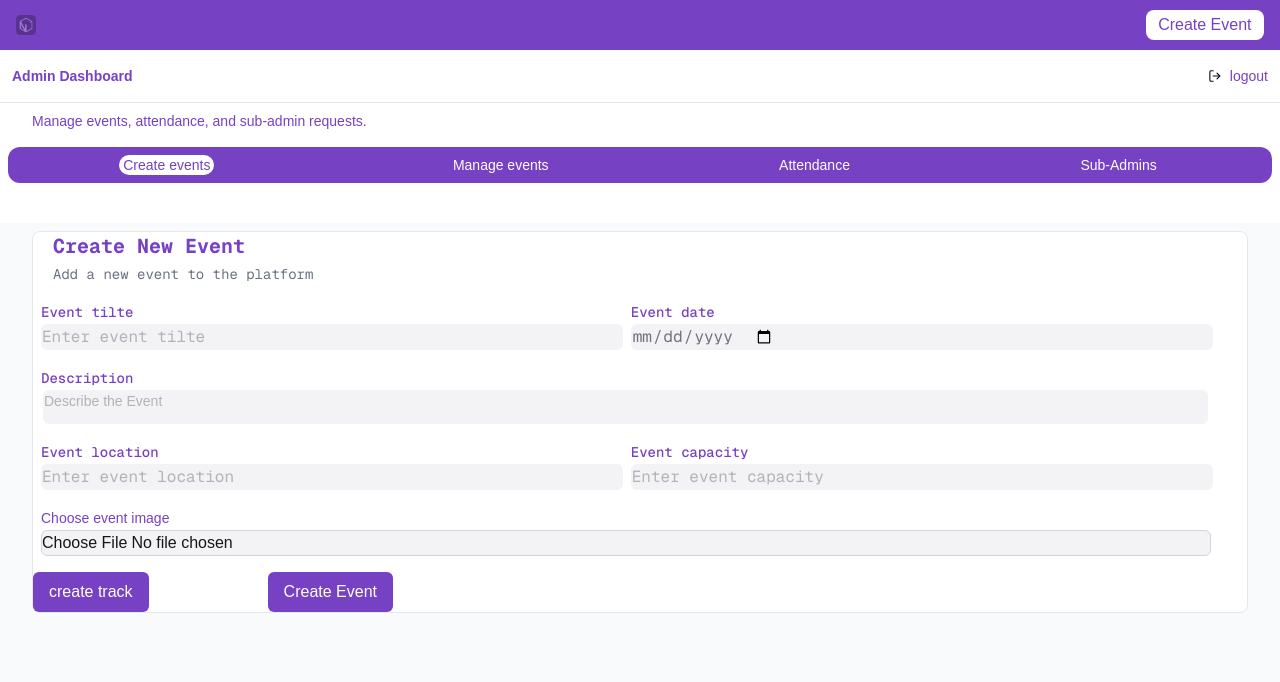
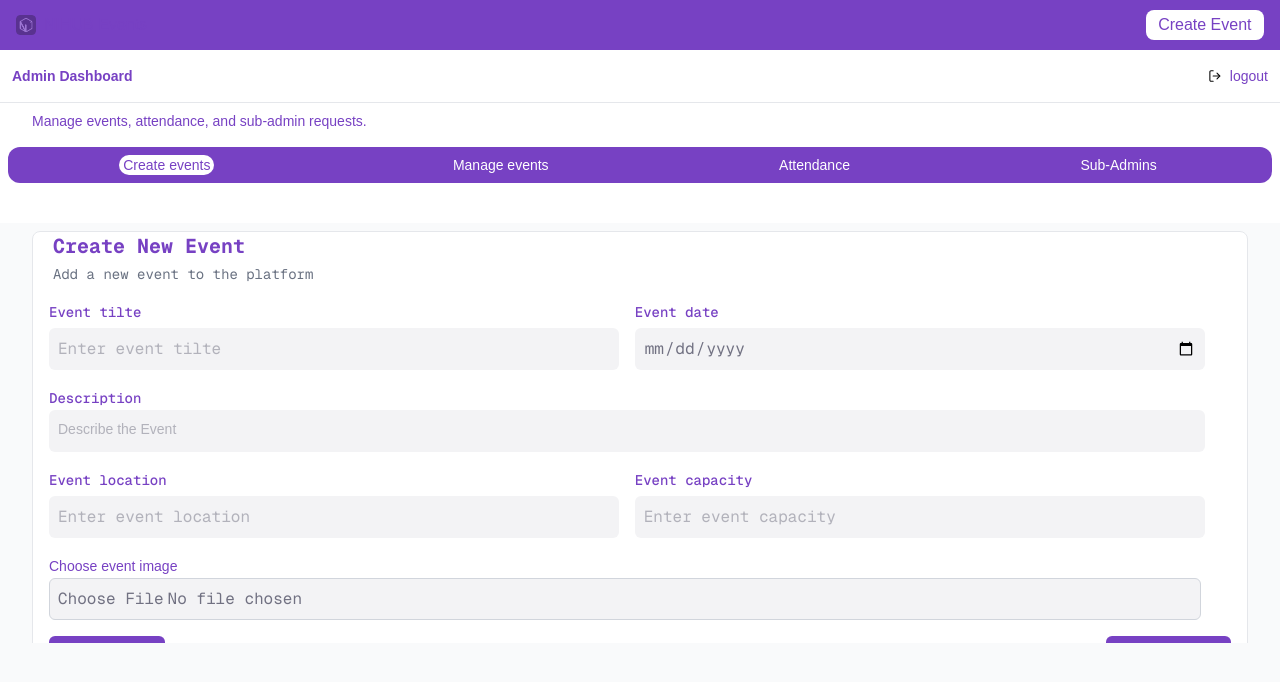
Before and after one commit to devyinka/NihubAttendance, a Next.js app: page /AddEvent in a window 1280 px wide. Shown: the top 682 px of the page. Built offline with nearby package versions, Linux system fonts and the light colour scheme; no server answers.

Commit message:
modified:   app/AddEvent/page.js 	modified:   public/src/components/AddEventPageComponents/Descriptioninput.jsx 	modified:   public/src/components/AddEventPageComponents/Forminput.jsx

```diff
--- a/app/AddEvent/page.js
+++ b/app/AddEvent/page.js
@@ -166,13 +166,16 @@ const AddEvent = () => {
             }}
             className="space-y-4"
           >
-            <div className="ml-2 flex flex-wrap justify-between space-x-2 w-[80%] lg:w-[96.5%] ">
+            <div className="ml-2 flex flex-wrap -mx-2 w-[80%] lg:w-[96.5%]">
+              <div className="w-full md:w-1/2 px-2">
                 <Input
                   type="text"
                   label="Event tilte"
                   value={eventname}
                   setValue={seteventname}
                 />
+              </div>
+              <div className="w-full md:w-1/2 px-2">
                 <Input
                   type="date"
                   label="Event date"
@@ -180,7 +183,8 @@ const AddEvent = () => {
                   setValue={seteventdate}
                 />
               </div>
-            <div className=" justify-between w-[80%] lg:w-[101%] ">
+            </div>
+            <div className="lg:w-[96.5%] ml-2 px-2 w-[79%]">
               <DescribeInput
                 type="text"
                 label="Description"
@@ -188,13 +192,16 @@ const AddEvent = () => {
                 setValue={seteventdescription}
               />
             </div>
-            <div className="ml-2 flex flex-wrap justify-between space-x-2 w-[80%] lg:w-[96.5%] ">
+            <div className="ml-2 flex flex-wrap -mx-2 w-[80%] lg:w-[96.5%]">
+              <div className="w-full md:w-1/2 px-2">
                 <Input
                   type="text"
                   label="Event location"
                   value={eventlocation}
                   setValue={seteventlocation}
                 />
+              </div>
+              <div className="w-full md:w-1/2 px-2">
                 <Input
                   type="number"
                   label="Event capacity"
@@ -202,11 +209,12 @@ const AddEvent = () => {
                   setValue={seteventcapacity}
                 />
               </div>
+            </div>
             <div className="ml-2">
-              <label className="text-[#7741c3] font-medium font-family-mono text-sm  mb-1">
+              <label className="ml-2 text-[#7741c3] font-medium font-family-mono text-sm  mb-1">
                 Choose event image
               </label>
-              <div className="border border-gray-300 rounded-md  w-[80%] lg:w-[97%] bg-[#f3f3f5]  ">
+              <div className="border ml-2 border-gray-300 rounded-md  w-[76%] lg:w-[95.5%] bg-[#f3f3f5] py-2 text-[#717182] font-mono pl-2">
                 <input
                   type="file"
                   accept="image/*"
@@ -214,7 +222,7 @@ const AddEvent = () => {
                 />
               </div>
             </div>
-            <div className="flex justify-between w-90">
+            <div className="flex justify-between mx-4">
               <button
                 type="button"
                 className="bg-[#7741c3] text-white px-4 py-2 rounded-md hover:bg-[#5e2a9e] transition-colors duration-300"
@@ -232,7 +240,7 @@ const AddEvent = () => {
           </form>
           {dropdown ? (
             <div className="mt-4 border-t border-gray-300 pt-4">
-              <div className="flex justify-between w-full">
+              <div className=" ml-4 flex justify-between w-[77%]">
                 <Input
                   type="text"
                   label="Trackname"
@@ -242,7 +250,7 @@ const AddEvent = () => {
               </div>
               <button
                 type="button"
-                className="bg-[#7741c3] text-white px-4 py-2 rounded-md hover:bg-[#5e2a9e] transition-colors duration-300"
+                className="bg-[#7741c3] text-white px-4 py-2 ml-4 my-4 rounded-md hover:bg-[#5e2a9e] transition-colors duration-300"
                 onClick={handleaddtrack}
               >
                 Add track
@@ -250,8 +258,14 @@ const AddEvent = () => {
             </div>
           ) : null}
         </div>
-        {error && <p className="text-red-500">{error}</p>}
-        {success && <p className="text-green-500">{success}</p>}
+        {error && (
+          <p className="text-red-500 justify-center text-center mt-2">
+            {error}
+          </p>
+        )}
+        {success && (
+          <p className="text-green-500 text-center mt-2">{success}</p>
+        )}
       </Scroll>
     </div>
   );
--- a/public/src/components/AddEventPageComponents/Descriptioninput.jsx
+++ b/public/src/components/AddEventPageComponents/Descriptioninput.jsx
@@ -1,11 +1,12 @@
 const DescribeInput = ({ type, label, value, setValue }) => {
   return (
-    <div>
-      <label className="text-[#7741c3] font-medium font-mono text-sm pl-2 mb-1">
+    <div className="w-full">
+      <label className="text-[#7741c3] font-medium font-mono text-sm mb-1">
         {label}
       </label>
-      <div className="text-[#717182] font-family-mono text-sm text-bold  pb-3 ml-2.5 mr-8 mb-2 rounded-md border border-transparent bg-[#f3f3f5] w-[95%]">
+      <div className="text-[#717182] font-family-mono text-sm text-bold pb-3 mb-2 rounded-md border border-transparent bg-[#f3f3f5] w-full px-2 py-2">
         <input
+          className="w-full bg-transparent outline-none"
           type={type}
           placeholder="Describe the Event"
           value={value}
--- a/public/src/components/AddEventPageComponents/Forminput.jsx
+++ b/public/src/components/AddEventPageComponents/Forminput.jsx
@@ -2,12 +2,13 @@ import style from "./Forminput.module.css";
 
 const Input = ({ type, label, value, setValue }) => {
   return (
-    <div className="flex-1">
+    <div className="flex-1 w-full">
       <label className="text-[#7741c3] font-medium font-mono text-sm">
         {label}
       </label>
-      <div className="text-[#717182] font-mono text-1rem rounded-md border border-transparent bg-[#f3f3f5] ">
+      <div className="text-[#717182] font-mono text-1rem rounded-md border border-transparent bg-[#f3f3f5] px-2 py-2 mt-1">
         <input
+          className="w-full bg-transparent outline-none"
           type={type}
           value={value}
           placeholder={`Enter ${label.toLowerCase()}`}
```
Lines whose indentation alone changed are shown as unchanged.
